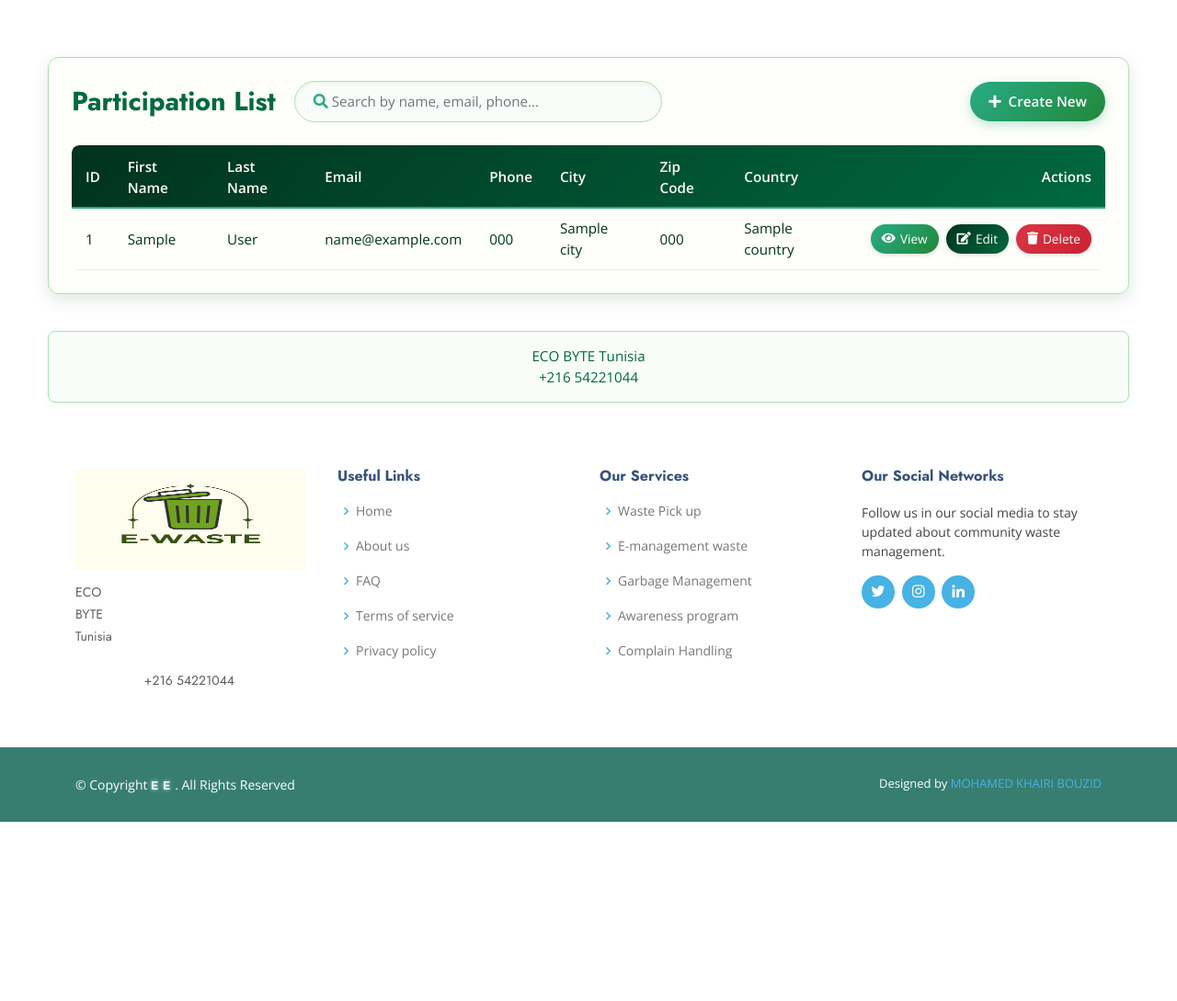
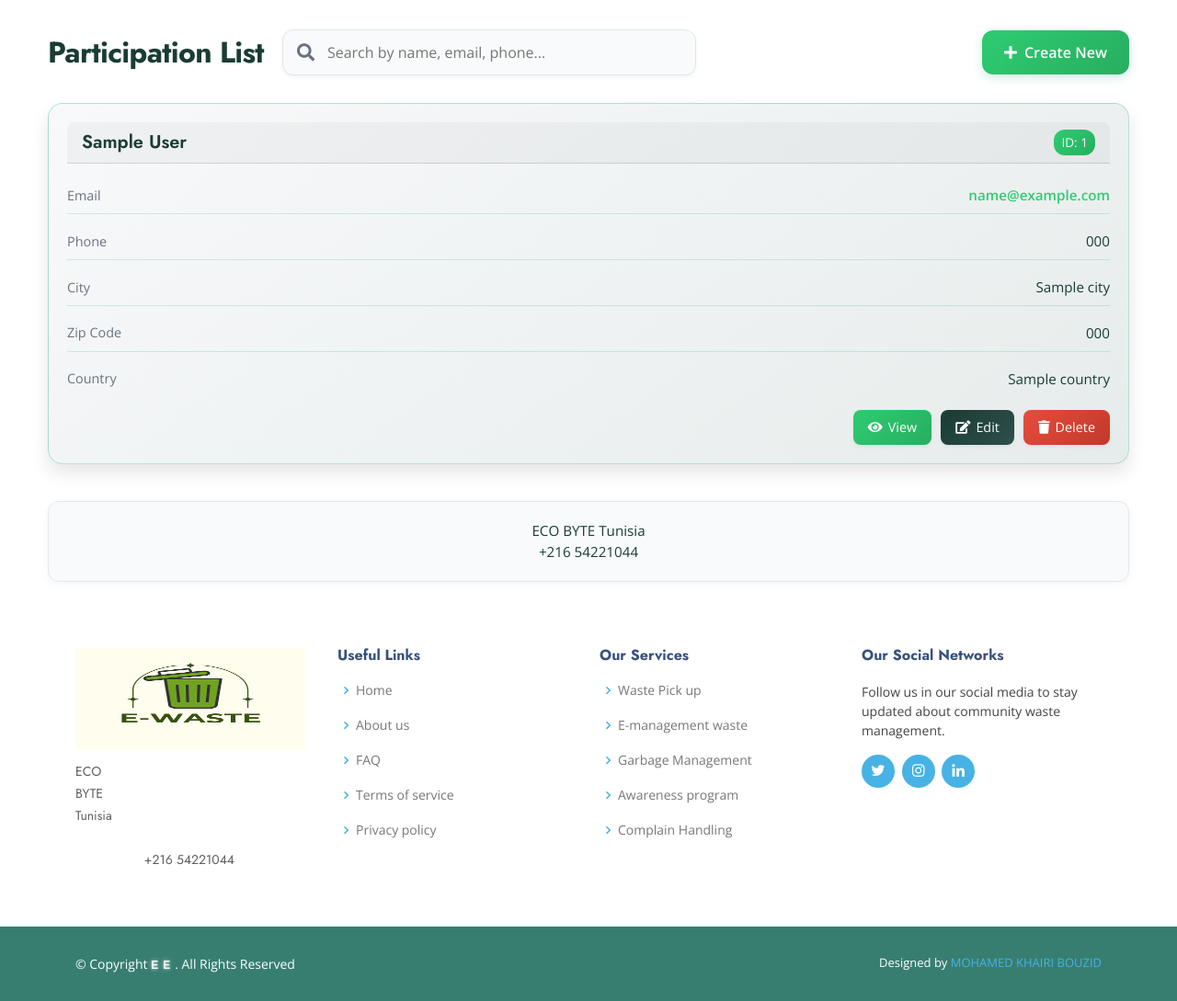
Before and after one commit to khairiEsprit/e-waste_symfony, a Symfony app: template templates/participation/index.html.twig in a window 1280 px wide. Shown: the part 98-1187 px from the top of the page at 92% size. Before the commit the page ends 992 px from the top, so only its background shows below. Run offline with Twig, Linux system fonts and the light colour scheme; the template is opened without the code that fills it: most values are stand-ins (such as "Sample title", 1, 10 or a date in 2020); some libraries are stand-ins or nearby versions.

Commit message:
Améliorer interface liste des participations

```diff
--- a/templates/participation/index.html.twig
+++ b/templates/participation/index.html.twig
@@ -14,20 +14,109 @@
             transform: translateY(30px);
         }
 
-        /* Carte principale */
-        .main-card {
-            background: #FEFEFA;
-            border-radius: 12px;
-            box-shadow: 0 6px 18px rgba(1, 50, 32, 0.12);
-            padding: 25px;
+        /* Conteneur des cartes */
+        .cards-container {
+            display: grid;
+            grid-template-columns: repeat(auto-fit, minmax(320px, 1fr));
+            gap: 20px;
             margin-top: 30px;
-            border: 1px solid #ACE1AF;
-            transition: all 0.3s ease;
         }
 
-        .main-card:hover {
-            box-shadow: 0 8px 24px rgba(1, 50, 32, 0.15);
-            transform: translateY(-2px);
+        /* Design des cartes */
+        .participation-card {
+            background: linear-gradient(145deg, #F8F9FA, #E6ECEB);
+            border-radius: 16px;
+            box-shadow: 0 10px 20px rgba(0, 0, 0, 0.1);
+            padding: 20px;
+            transition: all 0.3s ease-in-out;
+            position: relative;
+            overflow: hidden;
+            border: 1px solid rgba(41, 171, 135, 0.3);
+        }
+
+        .participation-card:hover {
+            transform: translateY(-5px);
+            box-shadow: 0 15px 30px rgba(0, 0, 0, 0.15);
+            border-color: #2ECC71;
+        }
+
+        .participation-card::before {
+            content: '';
+            position: absolute;
+            top: 0;
+            left: 0;
+            width: 4px;
+            height: 100%;
+            background: linear-gradient(180deg, #2ECC71, #27AE60);
+            opacity: 0;
+            transition: opacity 0.3s ease;
+        }
+
+        .participation-card:hover::before {
+            opacity: 1;
+        }
+
+        .card-header {
+            display: flex;
+            justify-content: space-between;
+            align-items: center;
+            margin-bottom: 15px;
+        }
+
+        .card-title {
+            font-size: 1.25rem;
+            font-weight: 600;
+            color: #1A3C34;
+            margin: 0;
+        }
+
+        .card-id {
+            font-size: 0.85rem;
+            color: #FFFFFF;
+            background: linear-gradient(135deg, #2ECC71, #27AE60);
+            padding: 4px 8px;
+            border-radius: 12px;
+        }
+
+        .card-content {
+            display: grid;
+            gap: 10px;
+        }
+
+        .card-field {
+            display: flex;
+            justify-content: space-between;
+            align-items: center;
+            padding: 8px 0;
+            border-bottom: 1px solid rgba(41, 171, 135, 0.2);
+        }
+
+        .card-field:last-child {
+            border-bottom: none;
+        }
+
+        .field-label {
+            font-size: 0.9rem;
+            font-weight: 500;
+            color: #6B7280;
+        }
+
+        .field-value {
+            font-size: 0.95rem;
+            font-weight: 500;
+            color: #1A3C34;
+        }
+
+        .field-value.email {
+            color: #2ECC71;
+            font-weight: 600;
+        }
+
+        .card-actions {
+            display: flex;
+            justify-content: flex-end;
+            gap: 10px;
+            margin-top: 15px;
         }
 
         /* En-tête */
@@ -35,25 +124,24 @@
             display: flex;
             justify-content: space-between;
             align-items: center;
-            margin-bottom: 25px;
-            gap: 15px;
+            margin-bottom: 30px;
+            gap: 20px;
             flex-wrap: wrap;
         }
 
         /* Titre */
         .page-title {
-            font-size: 1.8rem;
-            color: #00693E;
+            font-size: 2rem;
+            color: #1A3C34;
             margin: 0;
-            white-space: nowrap;
             font-weight: 700;
-            text-shadow: 1px 1px 2px rgba(0,0,0,0.05);
+            letter-spacing: -0.02em;
         }
 
         /* Barre de recherche */
         .search-form {
             flex-grow: 1;
-            max-width: 400px;
+            max-width: 450px;
             min-width: 250px;
         }
 
@@ -64,177 +152,79 @@
 
         .search-input {
             width: 100%;
-            padding: 10px 15px 10px 40px;
-            border: 1px solid #ACE1AF;
-            border-radius: 30px;
-            background-color: #F8FDFA;
-            color: #013220;
-            font-size: 0.95rem;
+            padding: 12px 20px 12px 48px;
+            border: 1px solid #E0E7E9;
+            border-radius: 12px;
+            background-color: #F9FAFB;
+            color: #1A3C34;
+            font-size: 1rem;
+            font-weight: 400;
             transition: all 0.3s ease;
-            box-shadow: inset 0 2px 4px rgba(0,0,0,0.05);
+            box-shadow: 0 2px 4px rgba(0, 0, 0, 0.05);
         }
 
         .search-input:focus {
             outline: none;
-            border-color: #29AB87;
-            box-shadow: 0 0 0 3px rgba(41, 171, 135, 0.2);
+            border-color: #2ECC71;
+            box-shadow: 0 0 0 4px rgba(41, 171, 135, 0.15);
+            background-color: #FFFFFF;
         }
 
-        .search-button {
+        .search-icon {
             position: absolute;
-            left: 15px;
+            left: 16px;
             top: 50%;
             transform: translateY(-50%);
-            background: none;
-            border: none;
-            color: #29AB87;
-            cursor: pointer;
-            transition: all 0.3s ease;
-        }
-
-        .search-button:hover {
-            color: #218838;
-            transform: translateY(-50%) scale(1.1);
+            color: #6B7280;
+            font-size: 1.2rem;
+            pointer-events: none;
         }
 
         /* Bouton Create New */
         .create-btn {
-            padding: 10px 20px;
-            background: linear-gradient(135deg, #29AB87 0%, #218838 100%);
+            padding: 12px 24px;
+            background: linear-gradient(135deg, #2ECC71 0%, #27AE60 100%);
             color: white;
-            border-radius: 30px;
+            border-radius: 12px;
             text-decoration: none;
-            font-size: 0.95rem;
-            white-space: nowrap;
+            font-size: 1rem;
+            font-weight: 600;
             border: none;
             cursor: pointer;
-            transition: all 0.4s cubic-bezier(0.25, 0.8, 0.25, 1);
-            box-shadow: 0 4px 12px rgba(41, 171, 135, 0.3);
+            transition: all 0.3s ease;
+            box-shadow: 0 4px 12px rgba(41, 171, 135, 0.2);
             display: inline-flex;
             align-items: center;
             gap: 8px;
-            font-weight: 600;
-            position: relative;
-            overflow: hidden;
-            z-index: 1;
         }
 
         .create-btn:hover {
-            transform: translateY(-3px) scale(1.03);
-            box-shadow: 0 8px 20px rgba(41, 171, 135, 0.4);
-        }
-
-        .create-btn::before {
-            content: '';
-            position: absolute;
-            top: 0;
-            left: -100%;
-            width: 100%;
-            height: 100%;
-            background: linear-gradient(90deg, transparent, rgba(255, 255, 255, 0.2), transparent);
-            transition: 0.6s;
-            z-index: -1;
-        }
-
-        .create-btn:hover::before {
-            left: 100%;
-        }
-
-        /* Tableau */
-        .table-responsive {
-            overflow-x: auto;
-            border-radius: 8px;
-        }
-
-        .participation-table {
-            width: 100%;
-            border-collapse: separate;
-            border-spacing: 0;
-            min-width: 900px;
-            font-size: 0.95rem;
-            background: white;
-            border-radius: 8px;
-            overflow: hidden;
-        }
-
-        .table-header {
-            background: linear-gradient(135deg, #013220 0%, #00693E 100%);
-            color: #FEFEFA;
-        }
-
-        .table-header th {
-            padding: 12px 15px;
-            text-align: left;
-            font-weight: 600;
-            position: relative;
-        }
-
-        .table-header th:after {
-            content: '';
-            position: absolute;
-            bottom: 0;
-            left: 0;
-            width: 100%;
-            height: 2px;
-            background: #29AB87;
-        }
-
-        .table-row {
-            transition: all 0.3s ease;
-        }
-
-        .table-row:nth-child(even) {
-            background: #F8FDFA;
-        }
-
-        .table-row:nth-child(odd) {
-            background: #FEFEFA;
-        }
-
-        .table-row:hover {
-            background: #E8F5EE;
-            transform: scale(1.005);
-            box-shadow: 0 2px 8px rgba(1, 50, 32, 0.1);
-        }
-
-        .table-row td {
-            padding: 10px 15px;
-            color: #013220;
-            border-bottom: 1px solid #E1F0E8;
-            transition: all 0.3s ease;
-        }
-
-        .email-cell {
-            color: #29AB87;
-            font-weight: 500;
+            transform: translateY(-2px);
+            box-shadow: 0 6px 16px rgba(41, 171, 135, 0.3);
+            background: linear-gradient(135deg, #27AE60 0%, #2ECC71 100%);
         }
 
         /* Boutons d'action */
-        .action-btns {
-            display: flex;
-            gap: 8px;
-            justify-content: flex-end;
-        }
-
         .action-btn {
-            padding: 6px 12px;
-            border-radius: 20px;
+            padding: 8px 16px;
+            border-radius: 8px;
             text-decoration: none;
-            font-size: 0.85rem;
+            font-size: 0.9rem;
+            font-weight: 500;
             display: inline-flex;
             align-items: center;
-            gap: 5px;
+            gap: 6px;
             transition: all 0.3s ease;
-            box-shadow: 0 2px 5px rgba(0,0,0,0.1);
+            box-shadow: 0 2px 4px rgba(0, 0, 0, 0.05);
         }
 
         .view-btn {
-            background: linear-gradient(135deg, #29AB87 0%, #218838 100%);
+            background: linear-gradient(135deg, #2ECC71 0%, #27AE60 100%);
             color: white;
         }
 
         .edit-btn {
-            background: linear-gradient(135deg, #013220 0%, #00693E 100%);
+            background: linear-gradient(135deg, #1A3C34 0%, #2E4F4A 100%);
             color: white;
         }
 
@@ -243,93 +233,55 @@
         }
 
         .delete-btn {
-            background: linear-gradient(135deg, #dc3545 0%, #c82333 100%);
+            background: linear-gradient(135deg, #E74C3C 0%, #C0392B 100%);
             color: white;
             border: none;
-            padding: 6px 12px;
-            border-radius: 20px;
+            padding: 8px 16px;
+            border-radius: 8px;
             cursor: pointer;
-            font-size: 0.85rem;
+            font-size: 0.9rem;
+            font-weight: 500;
             display: inline-flex;
             align-items: center;
-            gap: 5px;
+            gap: 6px;
             transition: all 0.3s ease;
-            box-shadow: 0 2px 5px rgba(0,0,0,0.1);
+            box-shadow: 0 2px 4px rgba(0, 0, 0, 0.05);
         }
 
         .action-btn:hover, .delete-btn:hover {
             transform: translateY(-2px);
-            box-shadow: 0 4px 8px rgba(0,0,0,0.15);
+            box-shadow: 0 4px 8px rgba(0, 0, 0, 0.1);
         }
 
         /* Pied de page */
         .footer {
             margin-top: 40px;
             text-align: center;
-            color: #00693E;
+            color: #1A3C34;
             font-size: 0.95rem;
-            background: #F8FDFA;
-            padding: 15px;
-            border-radius: 8px;
-            border: 1px solid #ACE1AF;
+            background: #F9FAFB;
+            padding: 20px;
+            border-radius: 12px;
+            border: 1px solid #E5E7EB;
             box-shadow: 0 2px 8px rgba(1, 50, 32, 0.05);
-        }
-
-        /* Animation des icônes */
-        .action-btn i, .delete-btn i, .create-btn i {
-            transition: transform 0.3s ease;
-        }
-
-        .view-btn:hover i {
-            transform: scale(1.2) rotate(10deg);
-        }
-
-        .edit-btn:hover i {
-            transform: scale(1.2) rotate(-5deg);
-        }
-
-        .delete-btn:hover i {
-            transform: scale(1.2);
-        }
-
-        .create-btn:hover i {
-            transform: translateX(3px);
-        }
-
-        /* Effet de vague */
-        .ripple {
-            position: absolute;
-            border-radius: 50%;
-            background: rgba(255, 255, 255, 0.6);
-            transform: scale(0);
-            animation: ripple 0.6s linear;
-            pointer-events: none;
-        }
-
-        @keyframes ripple {
-            to {
-                transform: scale(3);
-                opacity: 0;
-            }
         }
 
         /* Message vide */
         .empty-message {
             padding: 20px;
             text-align: center;
-            color: #00693E;
+            color: #1A3C34;
             font-size: 1rem;
-            background: #F8FDFA;
-            border-radius: 8px;
+            background: #F9FAFB;
+            border-radius: 12px;
             margin: 10px 0;
         }
 
         /* Custom SweetAlert2 Styling */
         .swal2-title-custom {
-            color: #D32F2F !important;
+            color: #E74C3C !important;
             font-size: 1.5rem !important;
             font-weight: 600 !important;
-            margin-bottom: 1rem !important;
         }
 
         .swal2-html-custom {
@@ -396,23 +337,19 @@
 
 {% block body %}
     <div class="participation-container">
-        <!-- Carte principale avec tableau -->
-        <div class="main-card animate__animated animate__fadeIn">
         <!-- En-tête avec bouton et recherche -->
         <div class="header-container">
             <div style="display: flex; align-items: center; gap: 20px; flex-grow: 1;">
                 <h1 class="page-title animate__animated animate__fadeInLeft">Participation List</h1>
 
                 <!-- Barre de recherche -->
-                    <form method="get" action="{{ path('app_participation_index') }}" class="search-form">
+                <div class="search-form">
                     <div class="search-container">
-                            <input type="text" name="search" placeholder="Search by name, email, phone..."
+                        <i class="fas fa-search search-icon"></i>
+                        <input type="text" id="search-input" placeholder="Search by name, email, phone..."
                                class="search-input" value="{{ search_term }}">
-                            <button type="submit" class="search-button">
-                                <i class="fas fa-search"></i>
-                            </button>
                     </div>
-                    </form>
+                </div>
             </div>
 
             <a href="{{ path('app_participation_new') }}"
@@ -421,35 +358,37 @@
             </a>
         </div>
 
-            <!-- Tableau responsive -->
-            <div class="table-responsive">
-                <table class="participation-table">
-                    <thead class="table-header">
-                    <tr>
-                        <th>ID</th>
-                        <th>First Name</th>
-                        <th>Last Name</th>
-                        <th>Email</th>
-                        <th>Phone</th>
-                        <th>City</th>
-                        <th>Zip Code</th>
-                        <th>Country</th>
-                        <th style="text-align: right;">Actions</th>
-                    </tr>
-                    </thead>
-                    <tbody>
+        <!-- Conteneur des cartes -->
+        <div class="cards-container" id="cards-container">
             {% for participation in participations %}
-                        <tr class="table-row">
-                            <td>{{ participation.id }}</td>
-                            <td>{{ participation.firstName }}</td>
-                            <td>{{ participation.lastName }}</td>
-                            <td class="email-cell">{{ participation.email }}</td>
-                            <td>{{ participation.phone }}</td>
-                            <td>{{ participation.city }}</td>
-                            <td>{{ participation.zipCode }}</td>
-                            <td>{{ participation.country }}</td>
-                            <td>
-                                <div class="action-btns">
+                <div class="participation-card animate__animated animate__fadeInUp">
+                    <div class="card-header">
+                        <h3 class="card-title">{{ participation.firstName }} {{ participation.lastName }}</h3>
+                        <span class="card-id">ID: {{ participation.id }}</span>
+                    </div>
+                    <div class="card-content">
+                        <div class="card-field">
+                            <span class="field-label">Email</span>
+                            <span class="field-value email">{{ participation.email }}</span>
+                        </div>
+                        <div class="card-field">
+                            <span class="field-label">Phone</span>
+                            <span class="field-value">{{ participation.phone }}</span>
+                        </div>
+                        <div class="card-field">
+                            <span class="field-label">City</span>
+                            <span class="field-value">{{ participation.city }}</span>
+                        </div>
+                        <div class="card-field">
+                            <span class="field-label">Zip Code</span>
+                            <span class="field-value">{{ participation.zipCode }}</span>
+                        </div>
+                        <div class="card-field">
+                            <span class="field-label">Country</span>
+                            <span class="field-value">{{ participation.country }}</span>
+                        </div>
+                    </div>
+                    <div class="card-actions">
                         <a href="{{ path('app_participation_show', {'id': participation.id}) }}"
                            class="action-btn view-btn">
                             <i class="fas fa-eye"></i> View
@@ -467,19 +406,13 @@
                             </button>
                         </form>
                     </div>
-                            </td>
-                        </tr>
+                </div>
             {% else %}
-                        <tr>
-                            <td colspan="9" class="empty-message">
+                <div class="empty-message">
                     <i class="fas fa-info-circle" style="margin-right: 8px;"></i>
                     No records found
-                            </td>
-                        </tr>
+                </div>
             {% endfor %}
-                    </tbody>
-                </table>
-            </div>
         </div>
 
         <!-- Pied de page -->
@@ -500,33 +433,55 @@
             const buttons = document.querySelectorAll('.create-btn, .action-btn, .delete-btn');
             buttons.forEach(btn => {
                 btn.addEventListener('click', function(e) {
-                    // Créer l'effet de vague
                     const ripple = document.createElement('span');
                     ripple.classList.add('ripple');
-
                     const rect = btn.getBoundingClientRect();
                     const size = Math.max(rect.width, rect.height);
                     const x = e.clientX - rect.left - size/2;
                     const y = e.clientY - rect.top - size/2;
-
                     ripple.style.width = ripple.style.height = `${size}px`;
                     ripple.style.left = `${x}px`;
                     ripple.style.top = `${y}px`;
-
                     this.appendChild(ripple);
-
                     setTimeout(() => ripple.remove(), 600);
                 });
             });
 
-            // Animation au survol des lignes
-            const tableRows = document.querySelectorAll('.table-row');
-            tableRows.forEach(row => {
-                row.addEventListener('mouseenter', function() {
+            // Recherche dynamique
+            const searchInput = document.getElementById('search-input');
+            const cards = document.querySelectorAll('.participation-card');
+
+            searchInput.addEventListener('input', function() {
+                const searchTerm = this.value.toLowerCase();
+
+                cards.forEach(card => {
+                    const cardText = card.textContent.toLowerCase();
+                    if (cardText.includes(searchTerm)) {
+                        card.style.display = '';
+                        card.classList.add('animate__animated', 'animate__fadeInUp');
+                    } else {
+                        card.style.display = 'none';
+                        card.classList.remove('animate__animated', 'animate__fadeInUp');
+                    }
+                });
+
+                // Afficher le message "No records found" si aucune carte n'est visible
+                const visibleCards = Array.from(cards).filter(card => card.style.display !== 'none');
+                const emptyMessage = document.querySelector('.empty-message');
+                if (visibleCards.length === 0 && emptyMessage) {
+                    emptyMessage.style.display = 'block';
+                } else if (emptyMessage) {
+                    emptyMessage.style.display = 'none';
+                }
+            });
+
+            // Animation au survol des cartes
+            const participationCards = document.querySelectorAll('.participation-card');
+            participationCards.forEach(card => {
+                card.addEventListener('mouseenter', function() {
                     this.classList.add('animate__animated', 'animate__pulse');
                 });
-
-                row.addEventListener('mouseleave', function() {
+                card.addEventListener('mouseleave', function() {
                     this.classList.remove('animate__animated', 'animate__pulse');
                 });
             });
@@ -544,18 +499,18 @@
                                 Êtes-vous sûr de vouloir supprimer cette participation ?
                             </p>
                             <p style="font-size: 0.9rem; color: #666; margin-top: 10px;">
-                                <strong>Attention :</strong> Cette action est irréversible. Toutes les données associées seront définitivement perdues.
+                                <strong>Attention :</strong> Cette action est irréversible.
                             </p>
                         </div>
                     `,
                     icon: 'warning',
-                    iconColor: '#D32F2F',
+                    iconColor: '#E74C3C',
                     showCancelButton: true,
-                    confirmButtonText: '<i class="fas fa-trash-alt mr-2"></i> Oui, Supprimer',
+                    confirmButtonText: '<i class="fas fa-trash-alt mr-2"></i> Supprimer',
                     cancelButtonText: '<i class="fas fa-times mr-2"></i> Annuler',
-                    confirmButtonColor: '#D32F2F',
-                    cancelButtonColor: '#6c757d',
-                    background: '#FEFEFA',
+                    confirmButtonColor: '#E74C3C',
+                    cancelButtonColor: '#6B7280',
+                    background: '#FFFFFF',
                     backdrop: 'rgba(0, 105, 62, 0.2)',
                     customClass: {
                         popup: 'animate__animated animate__zoomIn',
```
Also changed, not shown: other parts of templates/participation/index.html.twig (+10 -21 lines). Lines whose indentation alone changed are shown as unchanged.
